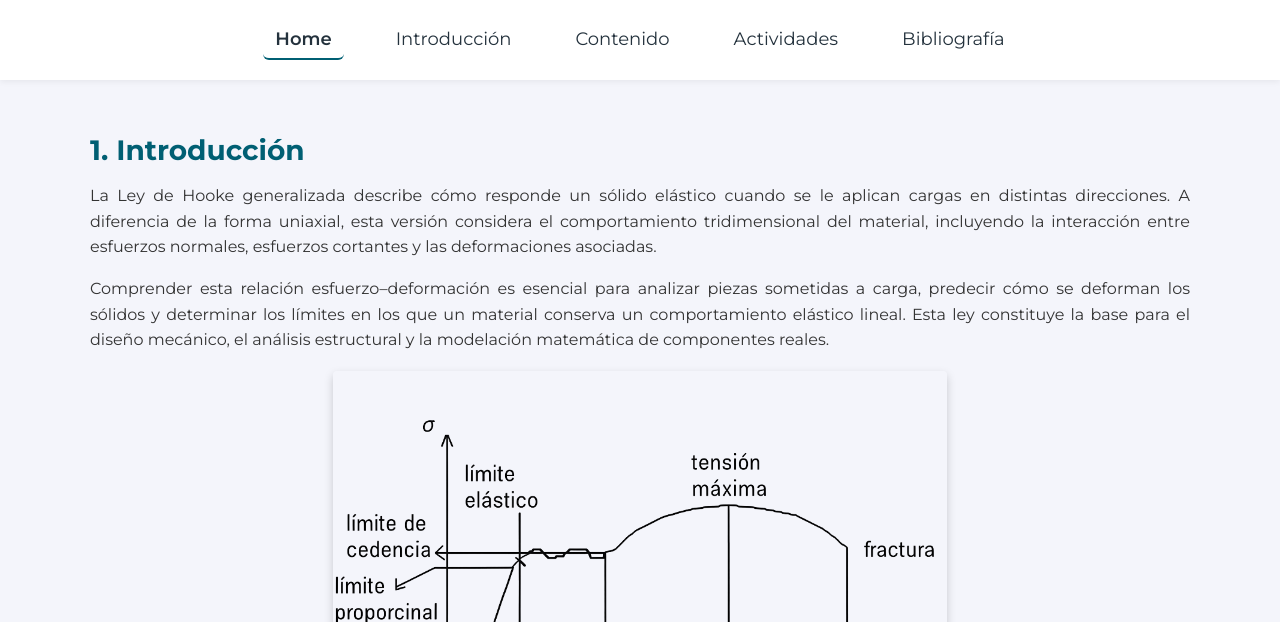
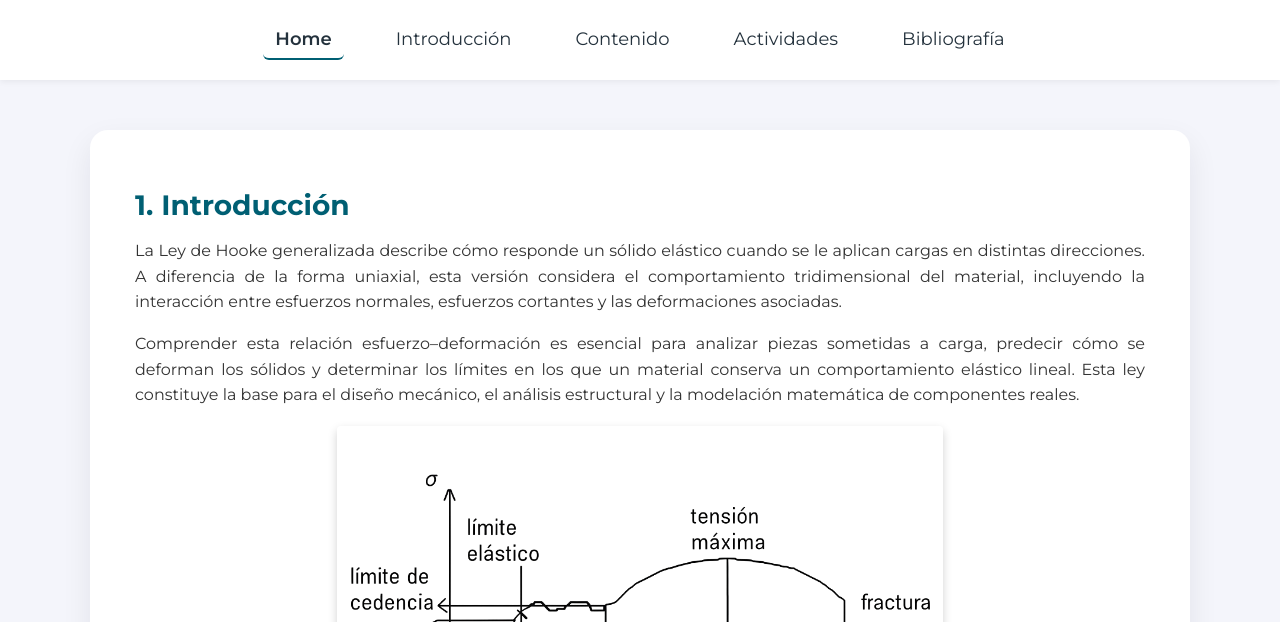
Before and after one commit to manceraemilio604-code/Leydehookeweb, a plain HTML site: page index.html in a window 1280 px wide. Shown: the part 330-952 px from the top of the page. Drawn offline with nearby package versions, Linux system fonts and the light colour scheme.

Commit message:
Update index.html

```diff
--- a/index.html
+++ b/index.html
@@ -153,6 +153,16 @@
 
         #contenido {
             padding-top: 10px;
+        }
+
+        /* TARJETA ESTILO INTRO (CUADRO BLANCO) */
+        .card-intro {
+            background: #ffffff;
+            border-radius: 18px;
+            box-shadow: 0 12px 30px rgba(15, 23, 42, 0.08);
+            padding: 35px 45px 40px;
+            margin-top: 20px;
+            margin-bottom: 20px;
         }
 
         /* TÍTULOS Y SUBTÍTULOS A LA IZQUIERDA */
@@ -404,16 +414,20 @@
 
         .img-tooltip {
             position: relative;
-    display: inline-block;   /* sólo ocupa el tamaño de la imagen */
+            display: inline-block;
+            /* sólo ocupa el tamaño de la imagen */
         }
 
         /* TOOLTIP A LA DERECHA, CENTRADO EN ALTURA */
         .tooltip-box {
             position: absolute;
-    top: 50%;                /* mitad de la imagen */
-    right: -10px;            /* pegado al borde derecho */
+            top: 50%;
+            /* mitad de la imagen */
+            right: -10px;
+            /* pegado al borde derecho */
             left: auto;
-    transform: translate(100%, -50%);  /* lo sacas hacia la derecha y lo centras verticalmente */
+            transform: translate(100%, -50%);
+            /* lo sacas hacia la derecha y lo centras verticalmente */
 
             background: rgba(0, 0, 0, 0.85);
             color: #ffffff;
@@ -443,9 +457,6 @@
             opacity: 1;
         }
 
-
-
-
         /* RESPONSIVO */
         @media (max-width: 768px) {
             section {
@@ -458,6 +469,10 @@
             #fuentes {
                 padding-left: 20px;
                 padding-right: 20px;
+            }
+
+            .card-intro {
+                padding: 25px 20px 30px;
             }
 
             .hero-text h1 {
@@ -497,10 +512,9 @@
         <a href="#fuentes">Bibliografía</a>
     </nav>
 
-    <!-- ========= CONTENIDO SIN TARJETA CENTRAL (LIBRE) ========= -->
-
     <!-- 1. INTRODUCCIÓN -->
     <section id="introduccion">
+        <div class="card-intro">
             <h2>1. Introducción</h2>
 
             <p>
@@ -532,6 +546,7 @@
                 </div>
                 <div class="pie-imagen">
                     Figura 1. Curva esfuerzo–deformación uniaxial típica.
+                </div>
             </div>
         </div>
     </section>
```
Lines whose indentation alone changed are shown as unchanged.
